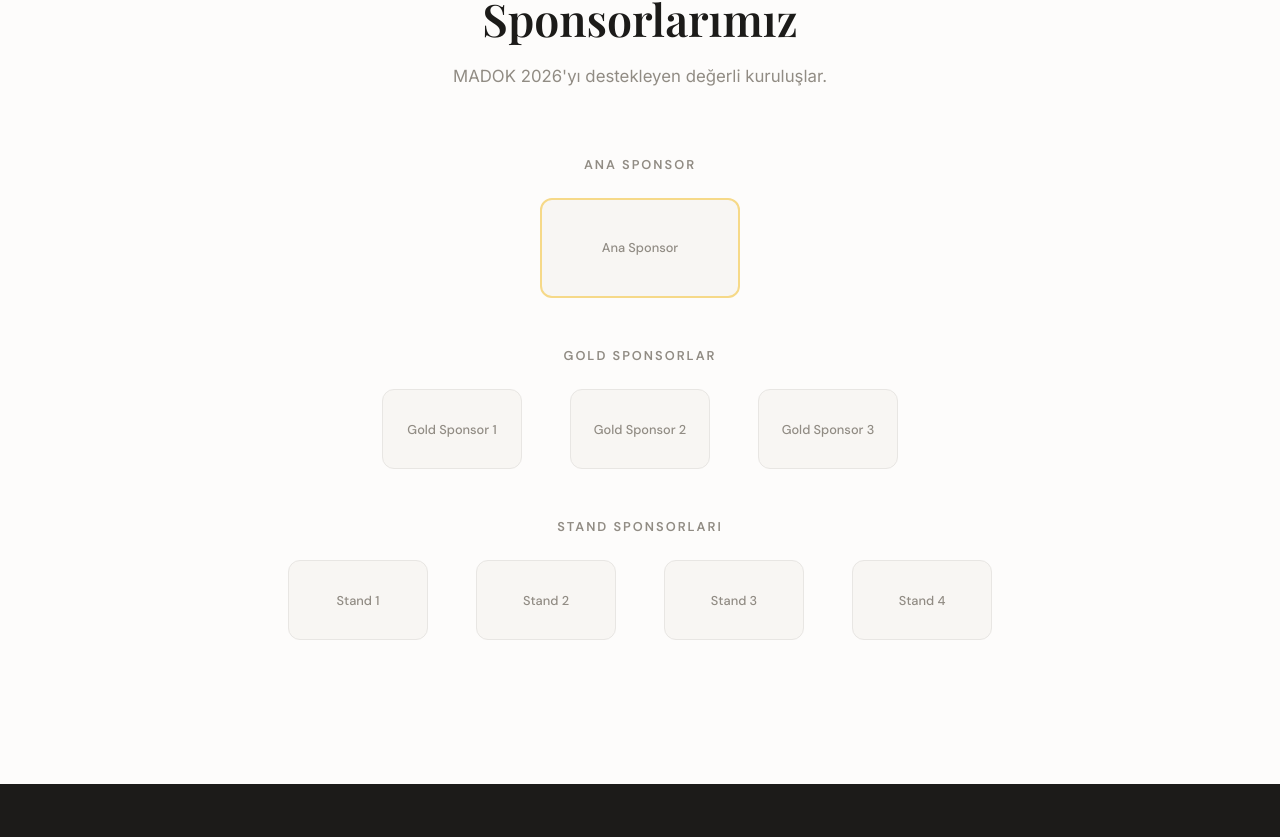
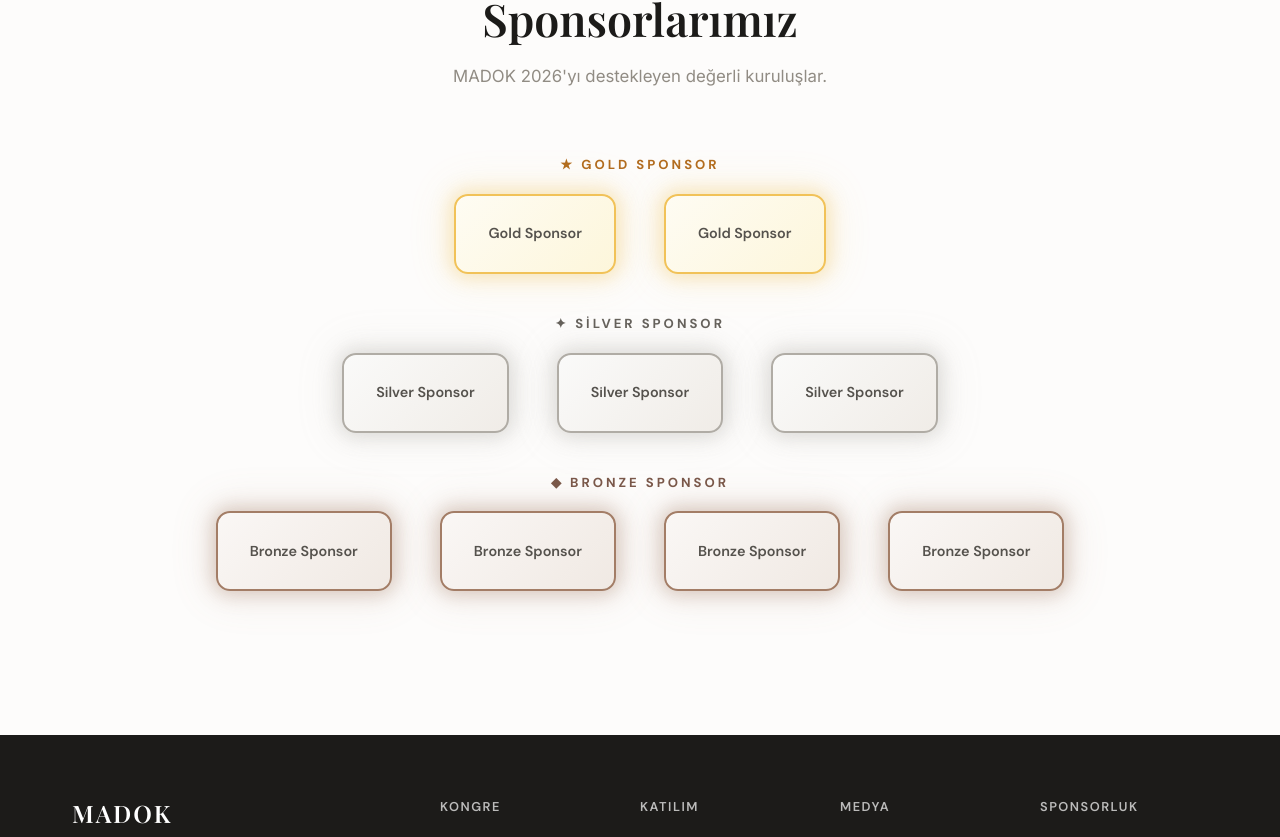
Before and after one commit to mmertsahinn/madok-2026, a Next.js app: page / in a window 1280 px wide. Shown: the part 3796-4633 px from the top of the page. Built offline with nearby package versions, Linux system fonts and the light colour scheme; a web font is replaced by a local one.

Commit message:
feat: venue fix, bilimsel duyuru banner, gold/silver/bronze sponsors, speaker fixes

```diff
--- a/src/app/globals.css
+++ b/src/app/globals.css
@@ -2043,3 +2043,147 @@
   .nh-val { font-size: 1.6rem; }
   .nh-mc-top, .nh-mc-bottom { padding: 1.5rem; }
 }
+
+/* ===== BİLİMSEL DUYURU BANNER ===== */
+.bilimsel-duyuru-banner {
+  display: flex;
+  align-items: center;
+  gap: 1.5rem;
+  background: linear-gradient(135deg, rgba(163,125,102,0.08) 0%, rgba(82,125,110,0.06) 100%);
+  border: 1px solid var(--primary-200);
+  border-left: 4px solid var(--primary-500);
+  border-radius: 16px;
+  padding: 1.8rem 2rem;
+  margin-bottom: 0.5rem;
+  position: relative;
+  overflow: hidden;
+}
+
+.bilimsel-duyuru-banner::before {
+  content: '';
+  position: absolute;
+  inset: 0;
+  background: linear-gradient(90deg, rgba(163,125,102,0.04) 0%, transparent 100%);
+  pointer-events: none;
+}
+
+.bilimsel-duyuru-icon {
+  font-size: 2.5rem;
+  flex-shrink: 0;
+}
+
+.bilimsel-duyuru-text {
+  flex: 1;
+}
+
+.bilimsel-duyuru-text h3 {
+  font-size: 1.2rem;
+  color: var(--text-primary);
+  margin-bottom: 0.4rem;
+}
+
+.bilimsel-duyuru-text p {
+  font-size: 0.95rem;
+  color: var(--text-secondary);
+  line-height: 1.6;
+}
+
+.bilimsel-duyuru-badge {
+  flex-shrink: 0;
+  padding: 0.4rem 1.2rem;
+  background: var(--primary-500);
+  color: white;
+  border-radius: 50px;
+  font-family: var(--font-ui);
+  font-size: 0.8rem;
+  font-weight: 600;
+  letter-spacing: 1px;
+  animation: pulse-badge 2.5s ease-in-out infinite;
+}
+
+@keyframes pulse-badge {
+  0%, 100% { box-shadow: 0 0 0 0 rgba(163,125,102,0.4); }
+  50% { box-shadow: 0 0 0 8px rgba(163,125,102,0); }
+}
+
+@media (max-width: 640px) {
+  .bilimsel-duyuru-banner {
+    flex-direction: column;
+    text-align: center;
+  }
+}
+
+/* ===== GOLD / SILVER / BRONZE SPONSORS ===== */
+.sponsor-tier-gold .sponsor-logo-box {
+  border: 2px solid #f1c258;
+  box-shadow: 0 0 18px 4px rgba(241,194,88,0.35), 0 0 40px 8px rgba(241,194,88,0.12);
+  background: linear-gradient(135deg, #fefcf3 0%, #fdf6db 100%);
+}
+.sponsor-tier-gold .sponsor-logo-box:hover {
+  box-shadow: 0 0 28px 8px rgba(241,194,88,0.55), 0 0 60px 16px rgba(241,194,88,0.2);
+  transform: translateY(-4px) scale(1.03);
+}
+.sponsor-tier-gold .sponsors-tier-label {
+  color: #b26c1f;
+}
+.sponsor-tier-gold .sponsors-tier-label::before {
+  content: '★ ';
+}
+
+.sponsor-tier-silver .sponsor-logo-box {
+  border: 2px solid #b0aca5;
+  box-shadow: 0 0 18px 4px rgba(176,172,165,0.35), 0 0 40px 8px rgba(176,172,165,0.12);
+  background: linear-gradient(135deg, #fafaf9 0%, #f0ece7 100%);
+}
+.sponsor-tier-silver .sponsor-logo-box:hover {
+  box-shadow: 0 0 28px 8px rgba(176,172,165,0.55), 0 0 60px 16px rgba(176,172,165,0.2);
+  transform: translateY(-4px) scale(1.03);
+}
+.sponsor-tier-silver .sponsors-tier-label {
+  color: #65615b;
+}
+.sponsor-tier-silver .sponsors-tier-label::before {
+  content: '✦ ';
+}
+
+.sponsor-tier-bronze .sponsor-logo-box {
+  border: 2px solid #a37d66;
+  box-shadow: 0 0 18px 4px rgba(163,125,102,0.35), 0 0 40px 8px rgba(163,125,102,0.12);
+  background: linear-gradient(135deg, #faf7f5 0%, #f0e9e3 100%);
+}
+.sponsor-tier-bronze .sponsor-logo-box:hover {
+  box-shadow: 0 0 28px 8px rgba(163,125,102,0.5), 0 0 60px 16px rgba(163,125,102,0.18);
+  transform: translateY(-4px) scale(1.03);
+}
+.sponsor-tier-bronze .sponsors-tier-label {
+  color: #7a584a;
+}
+.sponsor-tier-bronze .sponsors-tier-label::before {
+  content: '◆ ';
+}
+
+.sponsor-logo-box {
+  display: flex;
+  align-items: center;
+  justify-content: center;
+  min-width: 160px;
+  min-height: 80px;
+  padding: 1.2rem 2rem;
+  border-radius: 14px;
+  font-family: var(--font-ui);
+  font-size: 0.9rem;
+  font-weight: 600;
+  color: var(--text-secondary);
+  cursor: default;
+  transition: all 0.35s cubic-bezier(0.16, 1, 0.3, 1);
+}
+
+.sponsors-tier-label {
+  font-family: var(--font-ui);
+  font-size: 0.82rem;
+  font-weight: 700;
+  text-transform: uppercase;
+  letter-spacing: 3px;
+  margin-bottom: 1.2rem;
+  text-align: center;
+}
--- a/src/components/sections/AnnouncementsSection.tsx
+++ b/src/components/sections/AnnouncementsSection.tsx
@@ -1,10 +1,30 @@
 import ScrollReveal from "@/components/ScrollReveal";
 
 const announcements = [
-  { day: "08", month: "Eki", title: "Bildiri Gönderimi Son Tarihi Uzatıldı!", desc: "Son tarih 30 Eylül 2026 olarak güncellendi." },
-  { day: "20", month: "Eyl", title: "Yoğun İstek Üzerine Erken Kayıt Uzatıldı!", desc: "Erken kayıt fırsatını kaçırmayın." },
-  { day: "01", month: "Eyl", title: "Avantajlı Erken Kayıt Başladı", desc: "İndirimli kayıt fırsatlarından yararlanın." },
-  { day: "23", month: "Ağu", title: "Bildiri Gönderimi Başladı", desc: "Bildirilerinizi sisteme yükleyebilirsiniz." },
+  {
+    day: "08",
+    month: "Eki",
+    title: "Bildiri Gönderimi Son Tarihi Uzatıldı!",
+    desc: "Son tarih 30 Eylül 2026 olarak güncellendi.",
+  },
+  {
+    day: "20",
+    month: "Eyl",
+    title: "Yoğun İstek Üzerine Erken Kayıt Uzatıldı!",
+    desc: "Erken kayıt fırsatını kaçırmayın.",
+  },
+  {
+    day: "01",
+    month: "Eyl",
+    title: "Avantajlı Erken Kayıt Başladı",
+    desc: "İndirimli kayıt fırsatlarından yararlanın.",
+  },
+  {
+    day: "23",
+    month: "Ağu",
+    title: "Bildiri Gönderimi Başladı",
+    desc: "Bildirilerinizi sisteme yükleyebilirsiniz.",
+  },
 ];
 
 export default function AnnouncementsSection() {
@@ -21,7 +41,19 @@
           </div>
         </ScrollReveal>
 
-        <div className="announcements-list">
+        {/* Bilimsel Program Duyurusu */}
+        <ScrollReveal>
+          <div className="bilimsel-duyuru-banner">
+            <div className="bilimsel-duyuru-icon">🔬</div>
+            <div className="bilimsel-duyuru-text">
+              <h3>Bilimsel Program</h3>
+              <p>Kongre bilimsel programı yakında duyurulacaktır. Gelişmeleri takip etmek için bültenimize kayıt olun.</p>
+            </div>
+            <div className="bilimsel-duyuru-badge">Yakında</div>
+          </div>
+        </ScrollReveal>
+
+        <div className="announcements-list" style={{ marginTop: "2rem" }}>
           {announcements.map((a, i) => (
             <ScrollReveal key={i}>
               <a href="#" className="announcement-card">
--- a/src/components/sections/SpeakersSection.tsx
+++ b/src/components/sections/SpeakersSection.tsx
@@ -29,7 +29,7 @@
   {
     name: "Dt. Onur YEDİKARA",
     unvan: "Dt.",
-    alan: "Pratisyen",
+    alan: "Genel Diş Hekimi",
     img: "/hocalar/dt.onur yedikara.jpeg",
   },
   {
--- a/src/components/sections/SponsorsSection.tsx
+++ b/src/components/sections/SponsorsSection.tsx
@@ -14,34 +14,38 @@
           </div>
         </ScrollReveal>
 
+        {/* GOLD */}
         <ScrollReveal>
-          <div className="sponsors-tier">
-            <p className="sponsors-tier-label">Ana Sponsor</p>
+          <div className="sponsors-tier sponsor-tier-gold" style={{ marginBottom: "2.5rem" }}>
+            <p className="sponsors-tier-label">Gold Sponsor</p>
             <div className="sponsors-logos">
-              <div className="sponsor-logo main">Ana Sponsor</div>
+              <div className="sponsor-logo-box">Gold Sponsor</div>
+              <div className="sponsor-logo-box">Gold Sponsor</div>
             </div>
           </div>
         </ScrollReveal>
 
+        {/* SILVER */}
         <ScrollReveal>
-          <div className="sponsors-tier">
-            <p className="sponsors-tier-label">Gold Sponsorlar</p>
+          <div className="sponsors-tier sponsor-tier-silver" style={{ marginBottom: "2.5rem" }}>
+            <p className="sponsors-tier-label">Silver Sponsor</p>
             <div className="sponsors-logos">
-              <div className="sponsor-logo">Gold Sponsor 1</div>
-              <div className="sponsor-logo">Gold Sponsor 2</div>
-              <div className="sponsor-logo">Gold Sponsor 3</div>
+              <div className="sponsor-logo-box">Silver Sponsor</div>
+              <div className="sponsor-logo-box">Silver Sponsor</div>
+              <div className="sponsor-logo-box">Silver Sponsor</div>
             </div>
           </div>
         </ScrollReveal>
 
+        {/* BRONZE */}
         <ScrollReveal>
-          <div className="sponsors-tier">
-            <p className="sponsors-tier-label">Stand Sponsorları</p>
+          <div className="sponsors-tier sponsor-tier-bronze">
+            <p className="sponsors-tier-label">Bronze Sponsor</p>
             <div className="sponsors-logos">
-              <div className="sponsor-logo">Stand 1</div>
-              <div className="sponsor-logo">Stand 2</div>
-              <div className="sponsor-logo">Stand 3</div>
-              <div className="sponsor-logo">Stand 4</div>
+              <div className="sponsor-logo-box">Bronze Sponsor</div>
+              <div className="sponsor-logo-box">Bronze Sponsor</div>
+              <div className="sponsor-logo-box">Bronze Sponsor</div>
+              <div className="sponsor-logo-box">Bronze Sponsor</div>
             </div>
           </div>
         </ScrollReveal>
--- a/src/components/sections/VenueSection.tsx
+++ b/src/components/sections/VenueSection.tsx
@@ -7,7 +7,7 @@
       <div className="section-container">
         <ScrollReveal>
           <div className="section-header">
-            <p className="section-overline">Konaklama & Ulaşım</p>
+            <p className="section-overline">Kongre Mekanı</p>
             <h2 className="section-title">Kongre Merkezi</h2>
           </div>
         </ScrollReveal>
@@ -24,22 +24,22 @@
               ></iframe>
             </div>
             <div className="venue-details">
-              <h3>MAKÜ Konferans ve Sergi Salonu</h3>
-              <p className="venue-subtitle">Burdur, Türkiye</p>
+              <h3>Sergi Salonu</h3>
+              <p className="venue-subtitle">Burdur Diş Hekimliği Fakültesi Yanı, Burdur</p>
 
               <div className="venue-info-list" style={{ color: "var(--primary-600)"}}>
                 <div className="venue-info-item">
                   <div className="venue-info-icon"><MapPin size={20} /></div>
                   <div className="venue-info-text">
                     <h4>Adres</h4>
-                    <p>MAKÜ Konferans ve Sergi Salonu, Merkez Kampüs, Burdur</p>
+                    <p>Burdur Mehmet Akif Ersoy Üniversitesi Diş Hekimliği Fakültesi Yanı, Sergi Salonu, Burdur</p>
                   </div>
                 </div>
                 <div className="venue-info-item">
                   <div className="venue-info-icon"><Car size={20} /></div>
                   <div className="venue-info-text">
                     <h4>Ulaşım</h4>
-                    <p>Havalimanından 30 dk, merkeze 15 dk mesafe</p>
+                    <p>Şehir merkezine 10 dk mesafe, ücretsiz otopark mevcuttur</p>
                   </div>
                 </div>
                 <div className="venue-info-item">
@@ -53,7 +53,7 @@
                   <div className="venue-info-icon"><Phone size={20} /></div>
                   <div className="venue-info-text">
                     <h4>İletişim</h4>
-                    <p>info@madok2026.com · +90 (XXX) XXX XX XX</p>
+                    <p>madok.2026.burdur@gmail.com</p>
                   </div>
                 </div>
               </div>
```
